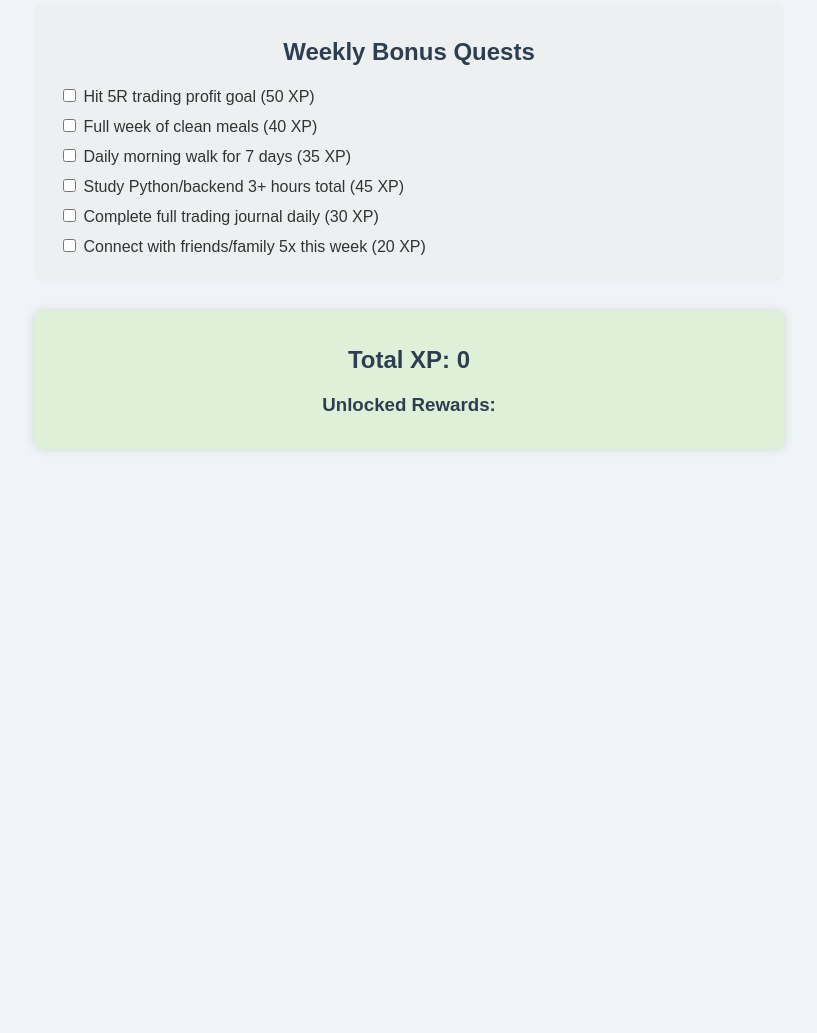
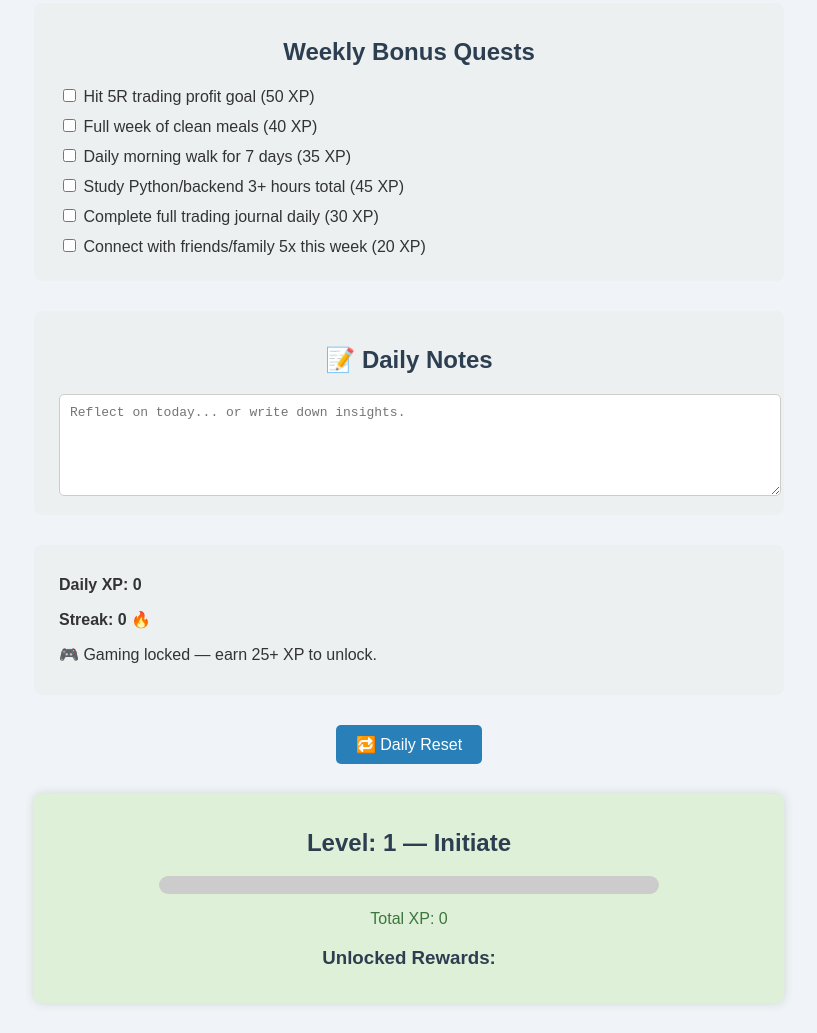
Before and after one commit to RKM15-lab/Habit, a plain HTML site: page index.html in a window 1280 px wide. Shown: the part 745-1778 px from the top of the page, without its empty margins (231-1048 px from the left). Before the commit the page ends 1214 px from the top, so only its background shows below. Drawn offline with Linux system fonts and the light colour scheme.

Commit message:
Update index.html

```diff
--- a/index.html
+++ b/index.html
@@ -53,50 +53,105 @@
       margin: 0 auto 40px auto;
     }
 
-  .weekly-bonus {
+    .weekly-bonus, .notes-section, .xp-summary, .gaming-unlock {
       background: #ecf0f1;
       padding: 15px 25px;
       border-radius: 8px;
       margin: 30px auto;
       max-width: 700px;
     }
-  .weekly-bonus div {
+    .weekly-bonus div,
+    .notes-section div {
       margin-bottom: 10px;
     }
 
     .xp-summary {
-    max-width: 700px;
-    margin: 20px auto;
       background: #dff0d8;
-    border-radius: 8px;
-    padding: 15px 25px;
       color: #3c763d;
       box-shadow: 0 0 10px rgba(60, 118, 61, 0.2);
     }
+
     #rewards-list {
       list-style: none;
       padding-left: 0;
     }
+
     #rewards-list li {
       margin-bottom: 8px;
+    }
+
+    .streak-info {
+      font-weight: bold;
+      color: #e67e22;
+      text-align: center;
+    }
+
+    .gaming-unlock span {
+      font-weight: bold;
+    }
+
+    button {
+      margin: 0 auto;
+      display: block;
+      padding: 10px 20px;
+      font-size: 1em;
+      background: #2980b9;
+      color: white;
+      border: none;
+      border-radius: 5px;
+      cursor: pointer;
+    }
+
+    button:hover {
+      background: #216494;
+    }
+
+    textarea {
+      width: 100%;
+      height: 80px;
+      padding: 10px;
+      font-size: 1em;
+      border: 1px solid #ccc;
+      border-radius: 5px;
+      resize: vertical;
+    }
+
+    .level-header {
+      text-align: center;
+      margin-top: 20px;
+    }
+
+    .progress-bar {
+      height: 18px;
+      width: 100%;
+      background-color: #ccc;
+      border-radius: 10px;
+      overflow: hidden;
+      margin: 10px auto;
+      max-width: 500px;
+    }
+
+    .progress-bar-inner {
+      height: 100%;
+      background-color: #27ae60;
+      width: 0;
+      transition: width 0.3s ease;
     }
   </style>
 </head>
 <body>
-
   <h1>Blueprint Season - Habit Builder</h1>
-
   <div class="container">
     <table>
       <thead>
         <tr><th>Done?</th><th>Quest</th><th>XP</th><th>Tag</th></tr>
       </thead>
       <tbody id="daily-quests-tbody">
-      <!-- Daily quests inserted by JS -->
+        <!-- Filled by JS -->
       </tbody>
     </table>
   </div>
-
+  <!-- Weekly Bonus Quests -->
   <div class="weekly-bonus">
     <h2>Weekly Bonus Quests</h2>
     <div>
@@ -125,16 +180,36 @@
     </div>
   </div>
 
+  <!-- Notes Section -->
+  <div class="notes-section">
+    <h2>📝 Daily Notes</h2>
+    <textarea id="daily-notes" placeholder="Reflect on today... or write down insights."></textarea>
+  </div>
+
+  <!-- Streak + Daily XP + Gaming -->
+  <div class="gaming-unlock">
+    <p><span>Daily XP:</span> <span id="daily-xp">0</span></p>
+    <p><span>Streak:</span> <span id="streak-count">0</span> 🔥</p>
+    <p id="gaming-status">🎮 Gaming locked — earn 25+ XP to unlock.</p>
+  </div>
+
+  <!-- Reset Button -->
+  <button id="daily-reset">🔁 Daily Reset</button>
+
+  <!-- Level + Total XP Summary -->
   <div class="xp-summary">
-  <h2>Total XP: <span id="total-xp">0</span></h2>
+    <div class="level-header">
+      <h2>Level: <span id="current-level">1</span> — <span id="level-title">Initiate</span></h2>
+      <div class="progress-bar"><div class="progress-bar-inner" id="level-progress-bar"></div></div>
+      <p>Total XP: <span id="total-xp">0</span></p>
+    </div>
+
     <h3>Unlocked Rewards:</h3>
     <ul id="rewards-list">
-    <!-- Unlocked rewards shown here -->
+      <!-- Unlocked rewards appear here -->
     </ul>
   </div>
-
 <script>
-  // Define daily quests
   const dailyQuests = [
     { quest: "Morning walk (min 20 mins)", xp: 5, tag: "Health" },
     { quest: "Pre-trading self-check (focus, sleep, stress)", xp: 7, tag: "Trading" },
@@ -151,34 +226,53 @@
     { quest: "Plan your next day (tasks, focus)", xp: 4, tag: "Planning" },
   ];
 
-  // Big rewards thresholds and names
+  const levelThresholds = [
+    { level: 1, xp: 0, title: "Initiate" },
+    { level: 2, xp: 50, title: "Disciplined Seedling" },
+    { level: 3, xp: 100, title: "Routine Builder" },
+    { level: 4, xp: 150, title: "Momentum Starter" },
+    { level: 5, xp: 200, title: "Levelled Up Loner" },
+    { level: 6, xp: 300, title: "Daily Driver" },
+    { level: 7, xp: 400, title: "Explorer" },
+    { level: 8, xp: 600, title: "System Shaper" },
+    { level: 9, xp: 800, title: "Discipline Architect" },
+    { level: 10, xp: 1000, title: "Master of the Blueprint" },
+  ];
+
   const rewards = [
-    { name: "🍫 Treat Yourself", xpRequired: 30 },
-    { name: "🚶 Extra Walk", xpRequired: 40 },
-    { name: "🎮 Game Time", xpRequired: 50 },
-    { name: "🛁 Self-Care Bath", xpRequired: 60 },
-    { name: "🍽️ Eat Out", xpRequired: 80 },
-    { name: "🛍️ Small Purchase", xpRequired: 70 },
-    { name: "👟 New Trainers", xpRequired: 200 },
-    { name: "✈️ Weekend Solo Trip", xpRequired: 400 },
+    { name: "🍫 Small snack treat", xpRequired: 50 },
+    { name: "🍽️ Solo brunch or coffee", xpRequired: 150 },
+    { name: "👟 New trainers", xpRequired: 200 },
+    { name: "📚 Buy a book or Blueprint upgrade", xpRequired: 300 },
+    { name: "✈️ Weekend solo trip", xpRequired: 400 },
+    { name: "🧖 Spa session or full reset day", xpRequired: 600 },
+    { name: "🎁 Upgrade something in your setup", xpRequired: 800 },
+    { name: "🌍 Book a 3–5 day travel experience", xpRequired: 1000 },
   ];
 
   const dailyQuestsTbody = document.getElementById('daily-quests-tbody');
   const totalXpElem = document.getElementById('total-xp');
   const rewardsListElem = document.getElementById('rewards-list');
+  const levelElem = document.getElementById('current-level');
+  const levelTitleElem = document.getElementById('level-title');
+  const progressBar = document.getElementById('level-progress-bar');
+  const dailyXpElem = document.getElementById('daily-xp');
+  const streakElem = document.getElementById('streak-count');
+  const gamingStatus = document.getElementById('gaming-status');
+  const notesInput = document.getElementById('daily-notes');
 
-  // Load saved state from localStorage or init new
   let savedData = JSON.parse(localStorage.getItem('habitBuilderData')) || {
     daily: Array(dailyQuests.length).fill(false),
     weekly: {},
+    notes: "",
+    streak: 0,
+    lastResetDate: null
   };
 
-  // Render daily quests
   function renderDailyQuests() {
     dailyQuestsTbody.innerHTML = '';
     dailyQuests.forEach((q, i) => {
       const tr = document.createElement('tr');
-
       const tdCheckbox = document.createElement('td');
       const checkbox = document.createElement('input');
       checkbox.type = 'checkbox';
@@ -203,85 +297,116 @@
       tr.appendChild(tdQuest);
       tr.appendChild(tdXp);
       tr.appendChild(tdTag);
-
       dailyQuestsTbody.appendChild(tr);
     });
   }
 
-  // Load weekly bonuses checkboxes state
   function loadWeeklyBonuses() {
-    const weeklyCheckboxes = document.querySelectorAll('.weekly-bonus-quest');
-    weeklyCheckboxes.forEach(cb => {
+    document.querySelectorAll('.weekly-bonus-quest').forEach(cb => {
       cb.checked = savedData.weekly[cb.id] || false;
     });
   }
 
-  // Calculate total XP from daily and weekly
-  function calculateTotalXp() {
-    let total = 0;
-    // daily XP
+  function calculateXp() {
+    let total = 0, daily = 0;
     savedData.daily.forEach((done, i) => {
-      if (done) total += dailyQuests[i].xp;
+      if (done) {
+        total += dailyQuests[i].xp;
+        daily += dailyQuests[i].xp;
+      }
     });
-    // weekly XP
-    const weeklyCheckboxes = document.querySelectorAll('.weekly-bonus-quest');
-    weeklyCheckboxes.forEach(cb => {
+    document.querySelectorAll('.weekly-bonus-quest').forEach(cb => {
       if (cb.checked) total += parseInt(cb.dataset.xp, 10);
     });
-    return total;
+    return { total, daily };
   }
 
-  // Update XP display and rewards
-  function updateXpAndRewards() {
-    const totalXp = calculateTotalXp();
-    totalXpElem.textContent = totalXp;
+  function getLevel(xp) {
+    let current = levelThresholds[0];
+    for (let lvl of levelThresholds) {
+      if (xp >= lvl.xp) current = lvl;
+    }
+    return current;
+  }
 
-    // Show unlocked rewards
+  function getNextLevel(xp) {
+    return levelThresholds.find(lvl => xp < lvl.xp) || levelThresholds[levelThresholds.length - 1];
+  }
+
+  function updateDisplay() {
+    const { total, daily } = calculateXp();
+    const level = getLevel(total);
+    const next = getNextLevel(total);
+    const progress = next ? Math.min(100, (total - level.xp) / (next.xp - level.xp) * 100) : 100;
+
+    totalXpElem.textContent = total;
+    levelElem.textContent = level.level;
+    levelTitleElem.textContent = level.title;
+    progressBar.style.width = progress + '%';
+    dailyXpElem.textContent = daily;
+    streakElem.textContent = savedData.streak;
+
+    // Gaming unlock
+    gamingStatus.textContent = daily >= 25
+      ? '🎮 Gaming unlocked today — great work!'
+      : '🎮 Gaming locked — earn 25+ XP to unlock.';
+
+    // Rewards
     rewardsListElem.innerHTML = '';
-    rewards
-      .filter(r => totalXp >= r.xpRequired)
-      .forEach(r => {
+    rewards.filter(r => total >= r.xpRequired).forEach(r => {
       const li = document.createElement('li');
       li.textContent = `${r.name} — unlocked at ${r.xpRequired} XP`;
       rewardsListElem.appendChild(li);
     });
+
+    // Notes
+    notesInput.value = savedData.notes || "";
   }
 
-  // Save current progress to localStorage
   function saveProgress() {
-    // daily
-    const dailyCheckboxes = document.querySelectorAll('.daily-quest');
-    dailyCheckboxes.forEach(cb => {
-      const index = parseInt(cb.dataset.index, 10);
-      savedData.daily[index] = cb.checked;
+    document.querySelectorAll('.daily-quest').forEach(cb => {
+      const i = parseInt(cb.dataset.index, 10);
+      savedData.daily[i] = cb.checked;
     });
-
-    // weekly
-    const weeklyCheckboxes = document.querySelectorAll('.weekly-bonus-quest');
-    weeklyCheckboxes.forEach(cb => {
+    document.querySelectorAll('.weekly-bonus-quest').forEach(cb => {
       savedData.weekly[cb.id] = cb.checked;
     });
-
+    savedData.notes = notesInput.value;
     localStorage.setItem('habitBuilderData', JSON.stringify(savedData));
   }
 
-  // Event listeners for checkboxes
-  function addEventListeners() {
+  function resetDay() {
+    const { daily } = calculateXp();
+    const today = new Date().toISOString().slice(0, 10);
+    if (savedData.lastResetDate !== today) {
+      if (daily >= 25) savedData.streak += 1;
+      else savedData.streak = 0;
+      savedData.lastResetDate = today;
+    }
+    savedData.daily = Array(dailyQuests.length).fill(false);
+    savedData.notes = "";
+    localStorage.setItem('habitBuilderData', JSON.stringify(savedData));
+    renderDailyQuests();
+    updateDisplay();
+  }
+
   document.addEventListener('change', e => {
-      if (e.target.matches('.daily-quest') || e.target.matches('.weekly-bonus-quest')) {
+    if (e.target.matches('.daily-quest, .weekly-bonus-quest, #daily-notes')) {
       saveProgress();
-        updateXpAndRewards();
+      updateDisplay();
     }
   });
+
+  document.getElementById('daily-reset').addEventListener('click', () => {
+    if (confirm("Reset today's progress? This cannot be undone.")) {
+      resetDay();
     }
+  });
 
-  // Initial render and setup
+  // Initial render
   renderDailyQuests();
   loadWeeklyBonuses();
-  updateXpAndRewards();
-  addEventListeners();
-
+  updateDisplay();
 </script>
-
 </body>
 </html>
```
Lines whose indentation alone changed are shown as unchanged.
